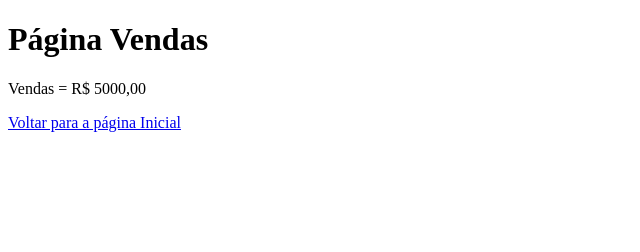
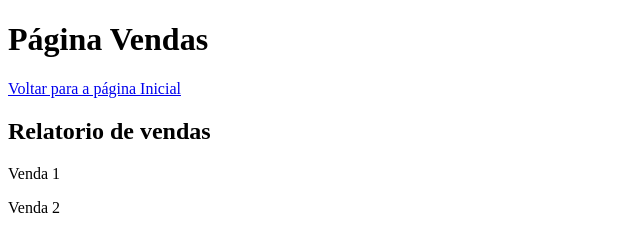
Before and after one commit to jmdskenobi/aulagithub, a plain HTML site: page vendas.html in a window 1280 px wide. Shown: the whole page, without its empty margins (0-640 px from the left). Drawn offline with Linux system fonts and the light colour scheme.

Commit message:
Adicionado o relatorio de vendas

```diff
--- a/vendas.html
+++ b/vendas.html
@@ -7,8 +7,10 @@
 </head>
 <body>
     <h1>Página Vendas</h1>
-    <p>Vendas = R$ 5000,00</p>
     <a href="index.html">Voltar para a página Inicial</a>
+    <h2>Relatorio de vendas</h2>
+    <p>Venda 1</p>
+    <p>Venda 2</p>
 
 </body>
 </html>
```
Also changed, not shown: 1 other file.
